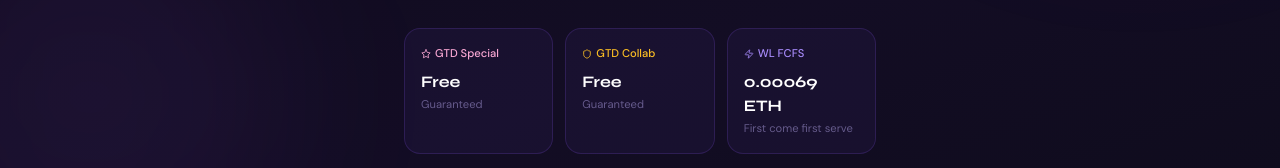
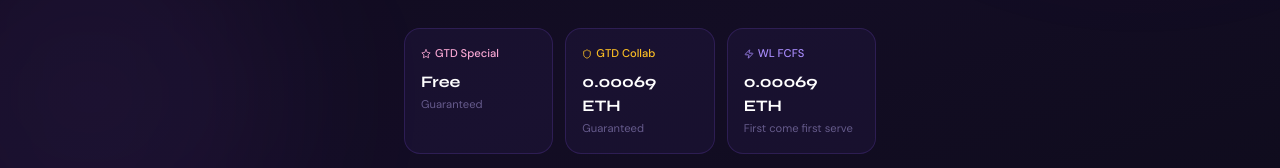
Before and after one commit to defiprince-bit/Wallet-checker, a React (Vite) app: page / in a window 1280 px wide. Shown: the part 513-681 px from the top of the page. Built offline with nearby package versions, Linux system fonts and the light colour scheme; no server answers.

Commit message:
Update App.jsx

```diff
--- a/src/App.jsx
+++ b/src/App.jsx
@@ -186,7 +186,7 @@ fetchAddresses("wlFCFS"),
           </div>
           <div className="gc rounded-2xl px-4 py-4">
             <div className="flex items-center gap-1 mb-2"><Shield size={10} style={{color:"#fbbf24"}}/><span style={{color:"#fbbf24",fontSize:"0.7rem",fontWeight:500}}>GTD Collab</span></div>
-            <p className="fs font-bold text-white" style={{fontSize:"1rem"}}>Free</p>
+            <p className="fs font-bold text-white" style={{fontSize:"1rem"}}>0.00069 ETH</p>
             <p style={{color:"rgba(196,181,253,0.45)",fontSize:"0.7rem",marginTop:2}}>Guaranteed</p>
           </div>
           <div className="gc rounded-2xl px-4 py-4">
@@ -264,9 +264,9 @@ fetchAddresses("wlFCFS"),
                 </div>
               </div>
               <div>
-                <div className="inline-flex items-center gap-1.5 px-3 py-1 rounded-full text-xs font-medium mb-3" style={{background:"rgba(251,191,36,0.1)",border:"1px solid rgba(251,191,36,0.25)",color:"#fbbf24"}}>⚡ GTD Collab — Guaranteed Free Mint</div>
+                <div className="inline-flex items-center gap-1.5 px-3 py-1 rounded-full text-xs font-medium mb-3" style={{background:"rgba(251,191,36,0.1)",border:"1px solid rgba(251,191,36,0.25)",color:"#fbbf24"}}>⚡ ⚡ GTD Collab — 0.00069 ETH Mint</div>
                 <h2 className="fs text-white mb-2" style={{fontSize:"2.1rem",fontWeight:800}}>Collab confirmed. 🤝</h2>
-                <p className="text-sm max-w-xs mx-auto leading-relaxed" style={{color:"rgba(196,181,253,0.6)"}}>You're on the <strong style={{color:"#fbbf24"}}>Collab GTD list</strong> — your mint is locked in and free.</p>
+                <p className="text-sm max-w-xs mx-auto leading-relaxed" style={{color:"rgba(196,181,253,0.6)"}}>You're on the <strong style={{color:"#fbbf24"}}>Collab GTD list</strong> — your mint is confirmed at <strong style={{color:"#fbbf24"}}>0.00069 ETH</strong>.</p>
               </div>
               <div className="rounded-2xl px-4 py-3.5 text-left" style={{background:"rgba(251,191,36,0.06)",border:"1px solid rgba(251,191,36,0.15)"}}>
                 <p className="text-xs font-medium mb-1" style={{color:"#fbbf24"}}>GTD Collab confirmed</p>
```
